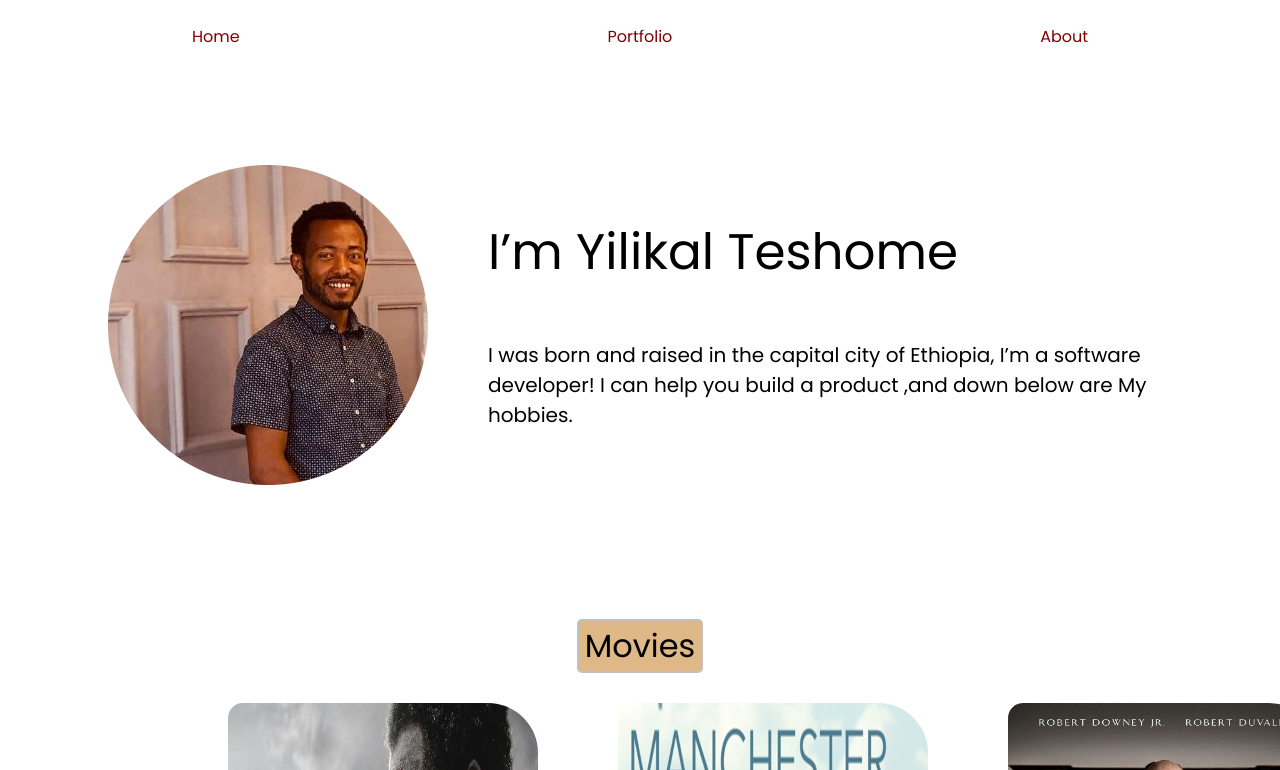
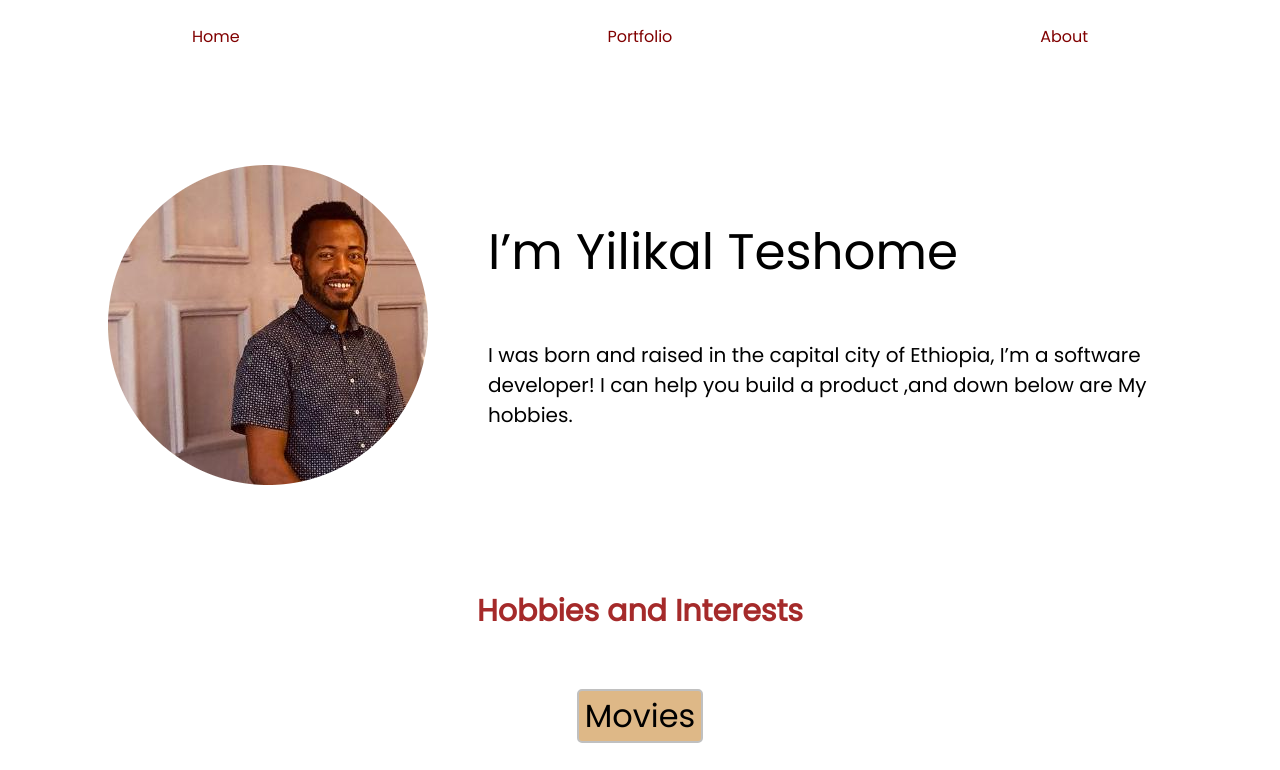
Before and after one commit to Yilikal250/OwnInterset, a plain HTML site: page index.html in a window 1280 px wide. Shown: the top 770 px of the page. Drawn offline with Linux system fonts and the light colour scheme.

Commit message:
fonts and linters configured

```diff
--- a/index.html
+++ b/index.html
@@ -22,7 +22,8 @@
             <p>About</p>
         </nav>
     </header>
-    <section class="intro">
+    <div class="intro">
+
         <div>
             <img src="./image/prof-modified.png" alt="">
         </div>
@@ -33,8 +34,10 @@
                 help you build a product ,and down below are My hobbies.</p>
         </div>
 
-    </section>
+    </div>
+
     <section>
+        <h1 id="hobb">Hobbies and Interests</h1>
         <button id="mov">Movies</button>
         <div class="movies">
          <img src="./image/Movies/Emancipation.jpg" alt="">
@@ -50,7 +53,7 @@
       <button id="rea">Reading</button>
       <div class="read">
        <img src="./image/Readding/Born-A-Crime-Cover-1280x640.jpg" alt="">
-       <img src="./image/Readding/Lela sew.jpg" alt="">
+       <img src="./image/Readding/Lelasew.jpg" alt="">
        <img src="./image/Readding/Miles.jpg" alt="">
       </div>
     </section>
--- a/style.css
+++ b/style.css
@@ -119,3 +119,10 @@ margin-bottom: 30px;
 margin-top: 30px;
 background-color: burlywood;
 }
+
+#hobb {
+    text-align: center;
+    font-size: 30px;
+    font-family: 'Poppins', sans-serif;
+    color: brown;
+}
```
Also changed, not shown: image/Readding/Lelasew.jpg (renamed from image/Readding/Lela sew.jpg).
